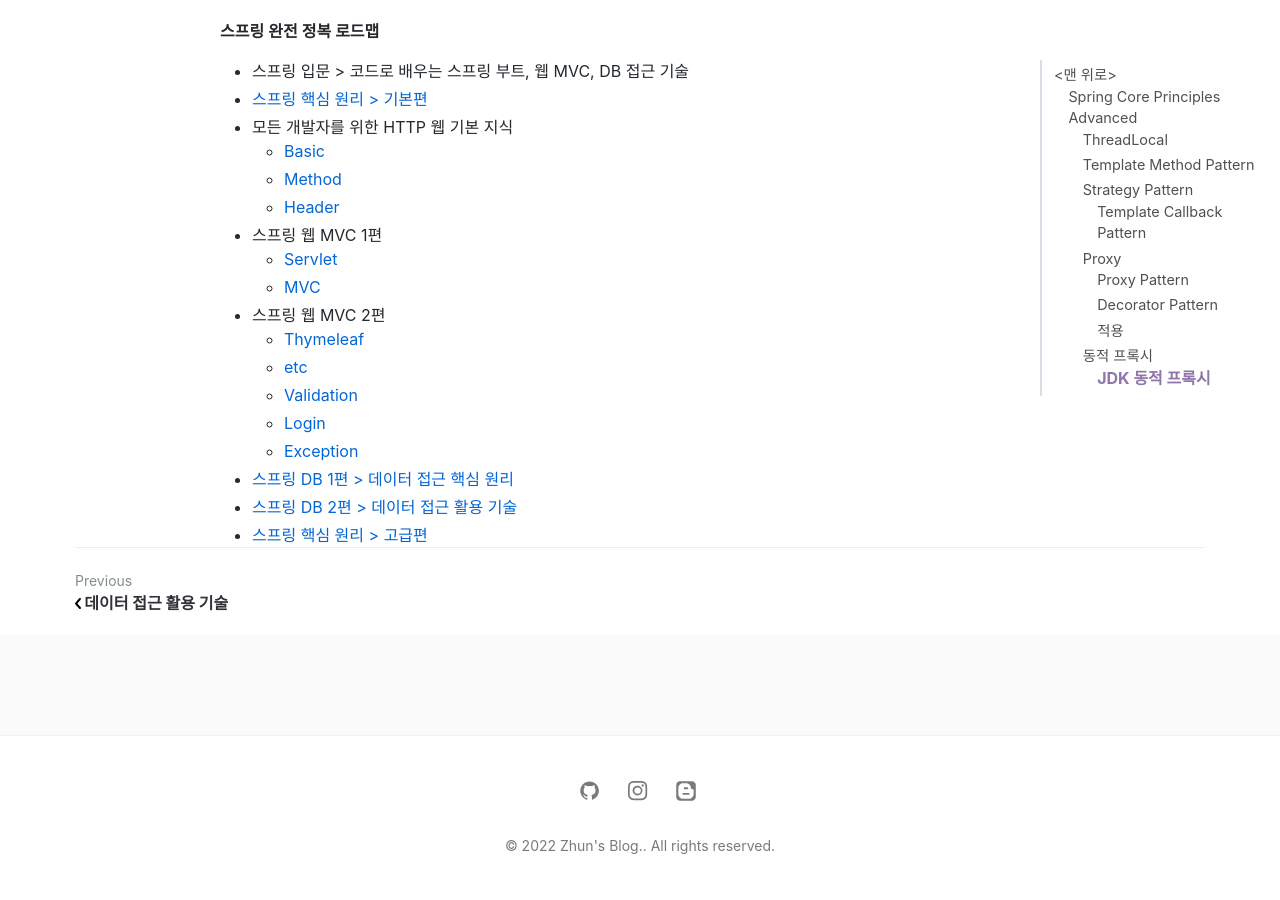
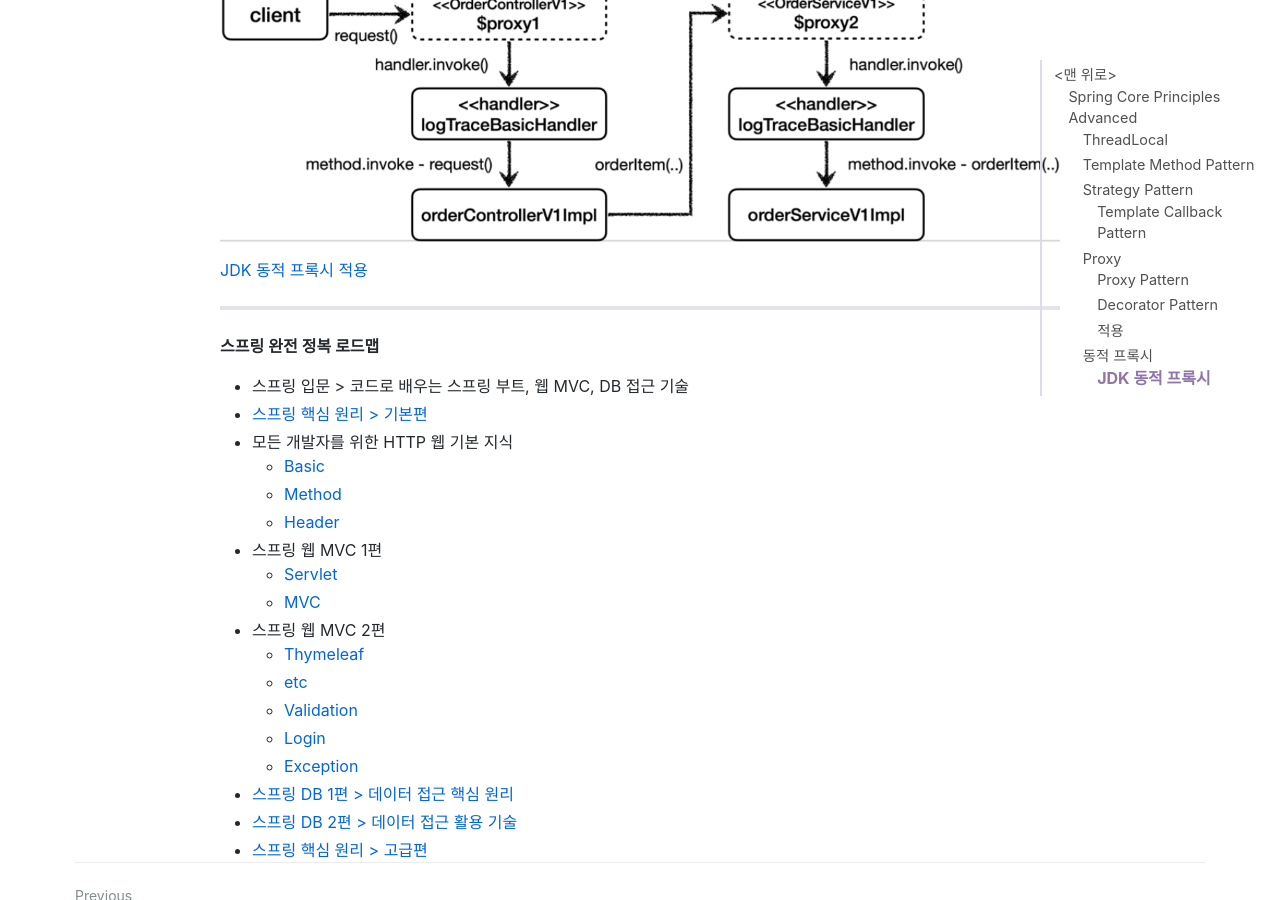
Before and after one commit to jihunparkme/jihunparkme.github.io, a Jekyll site: the page built from _posts/2022-11-20-Spring-Core-Principles-Advanced.md, in a window 1280 px wide and 900 px high, scrolled down 12130 px. Built offline with Jekyll 4.4.1, drawn with Linux system fonts in a browser that asks for light colours; nearby versions of some CDN libraries; comment, search, counter and statistics services are not loaded.

Commit message:
[동적 프록시 기술] JDK 동적 프록시 적용1

```diff
--- a/_posts/2022-11-20-Spring-Core-Principles-Advanced.md
+++ b/_posts/2022-11-20-Spring-Core-Principles-Advanced.md
@@ -382,7 +382,9 @@ void dynamic() {
 
 **적용**
 
+![Result](https://github.com/jihunparkme/jihunparkme.github.io/blob/master/post_img/spring/jdk-dynamic-proxy.png?raw=true 'Result')
 
+[JDK 동적 프록시 적용](https://github.com/jihunparkme/Inflearn-Spring-Core-Principles-Advanced/commit/1ec3675562a30563c79d0cab4d8ce82d3088f1e3)
 
 
 
```
